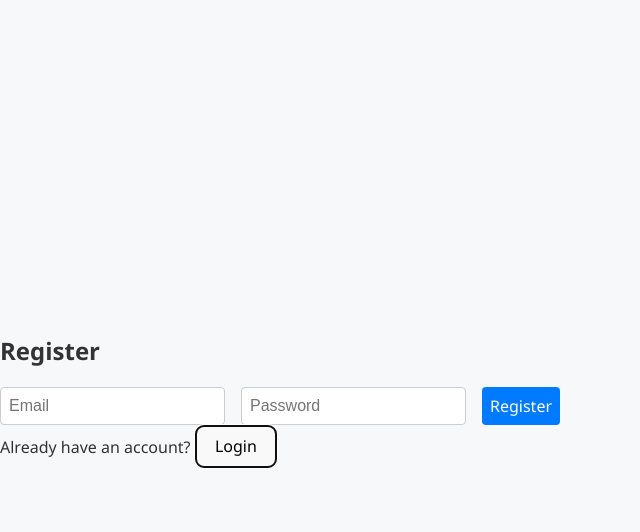
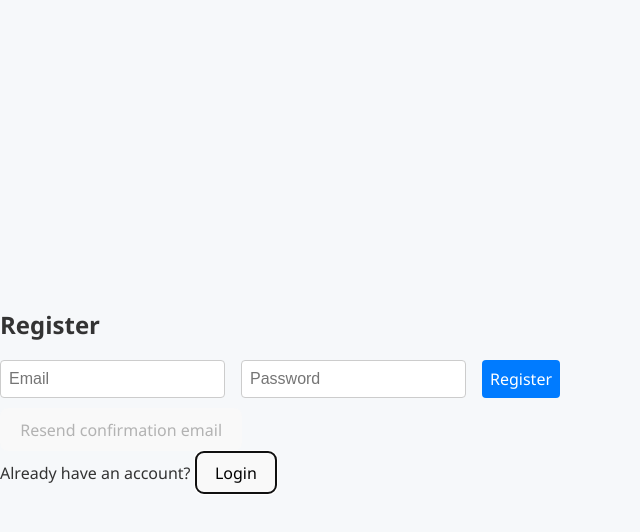
Before and after one commit to Crotoconlaptop/subscription-tracker, a React (Vite) app: page / in a window 1280 px wide. Both pictures are taken after a click on the button "Register". Shown: the top 532 px of the page, without its empty margins (0-640 px from the left). Built offline with nearby package versions, Linux system fonts and the light colour scheme.

Commit message:
add delete suscription3

```diff
--- a/src/pages/Auth.jsx
+++ b/src/pages/Auth.jsx
@@ -23,6 +23,20 @@ const Auth = ({ onAuth }) => {
       onAuth(data);
     }
   };
+  const handleResendConfirmation = async () => {
+    const { error } = await supabase.auth.resend({
+      type: 'signup',
+      email,
+    });
+
+    if (error) {
+      console.error('Resend error:', error);
+      setError('Error resending email: ' + error.message);
+    } else {
+      alert('Confirmation email sent! Please check your inbox 📬');
+    }
+  };
+
 
   return (
     <div>
@@ -32,6 +46,17 @@ const Auth = ({ onAuth }) => {
         <input type="password" value={password} onChange={e => setPassword(e.target.value)} placeholder="Password" required />
         <button type="submit">{isLogin ? 'Login' : 'Register'}</button>
       </form>
+      {!isLogin && (
+  <button
+    type="button"
+    onClick={handleResendConfirmation}
+    disabled={!email}
+    style={{ marginTop: '10px' }}
+  >
+    Resend confirmation email
+  </button>
+)}
+
       <p>
         {isLogin ? 'No account?' : 'Already have an account?'}{' '}
         <button onClick={() => setIsLogin(!isLogin)}>
```
